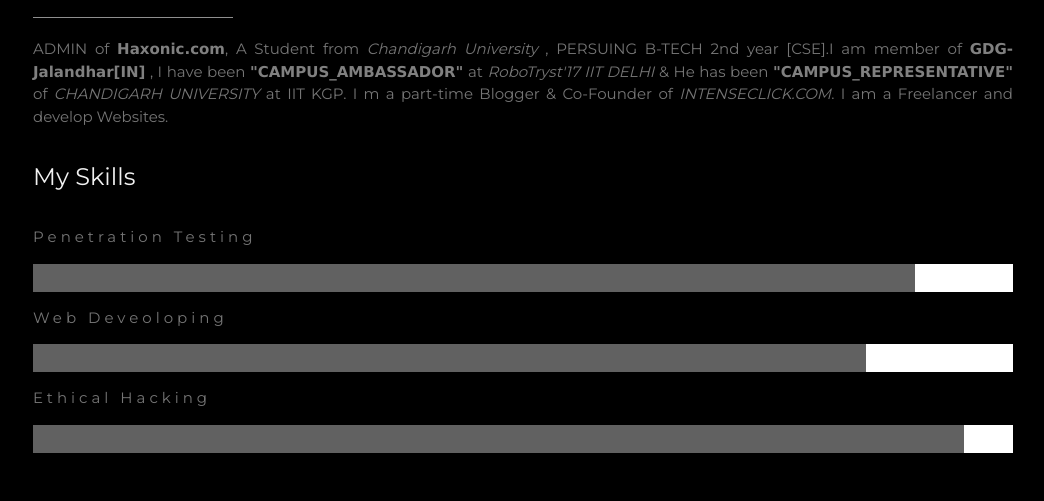
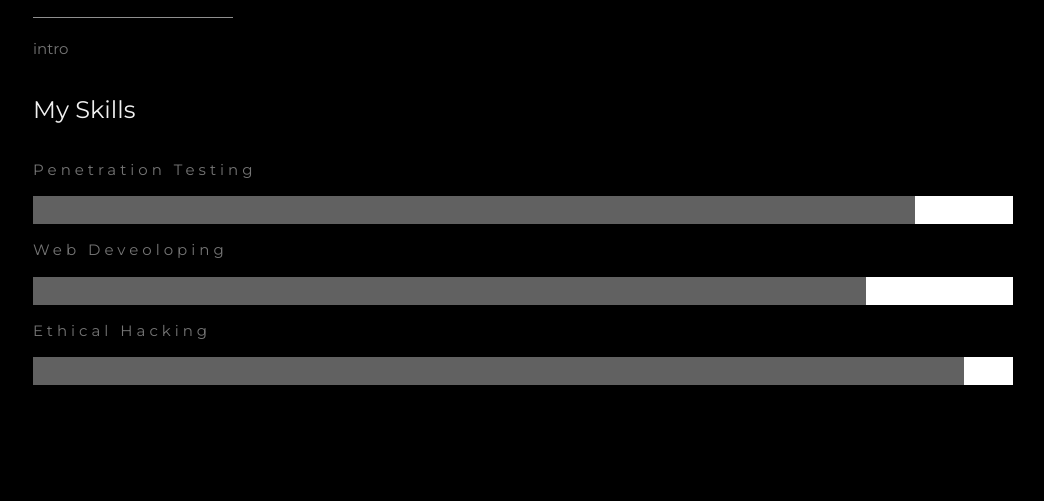
Before and after one commit to ritesh-tkd/Online-Portfolio, a plain HTML site: page profile.html in a window 1280 px wide. Shown: the part 299-800 px from the top of the page, without its empty margins (117-1161 px from the left). Drawn offline with nearby package versions, Linux system fonts and the light colour scheme.

Commit message:
Update profile.html

```diff
--- a/profile.html
+++ b/profile.html
@@ -31,7 +31,7 @@ body, h1,h2,h3,h4,h5,h6 {font-family: "Montserrat", sans-serif}
     <h2 class="w3-text-light-grey">INTRODUCTION</h2>
     <hr style="width:200px" class="w3-opacity">
     <p>
-    ADMIN of <strong><font face="verdana" color="grey">Haxonic.com</font></strong>, A Student from <i>Chandigarh University</i> , PERSUING B-TECH 2nd year [CSE].I am member of <strong><font face="verdana" color="grey">GDG-Jalandhar[IN]</font></strong> , I have been <strong><font face="verdana" color="grey">"CAMPUS_AMBASSADOR"</font></strong> at <i>RoboTryst'17 IIT DELHI</i> & He has been <strong><font face="verdana" color="grey"> "CAMPUS_REPRESENTATIVE"</font></strong>  of <i>CHANDIGARH UNIVERSITY</i> at IIT KGP. I m a part-time Blogger & Co-Founder of <i>INTENSECLICK.COM</i>.  I am a Freelancer and develop Websites.
+intro
     </p>
     <h3 class="w3-padding-16 w3-text-light-grey">My Skills</h3>
     <p class="w3-wide">Penetration Testing</p>
@@ -61,7 +61,7 @@ body, h1,h2,h3,h4,h5,h6 {font-family: "Montserrat", sans-serif}
     </div>
   <!-- End Portfolio Section -->
   </div>
--->
+
   <!-- Contact Section -->
   <div class="w3-padding-64 w3-content w3-text-grey" id="contact">
     <h2 class="w3-text-light-grey">Contact Me</h2>
```
